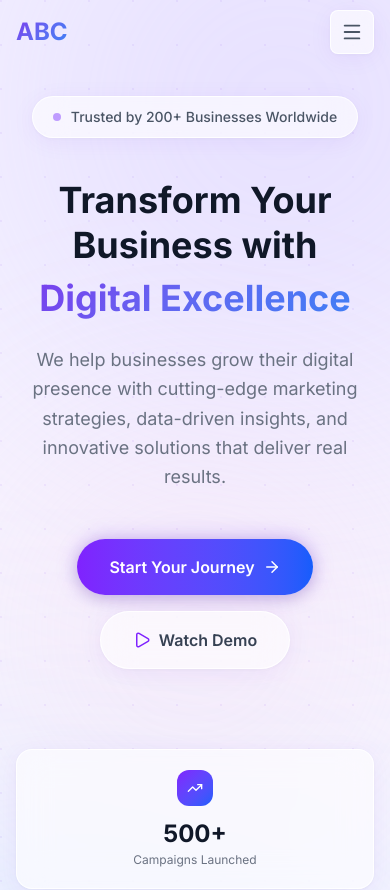
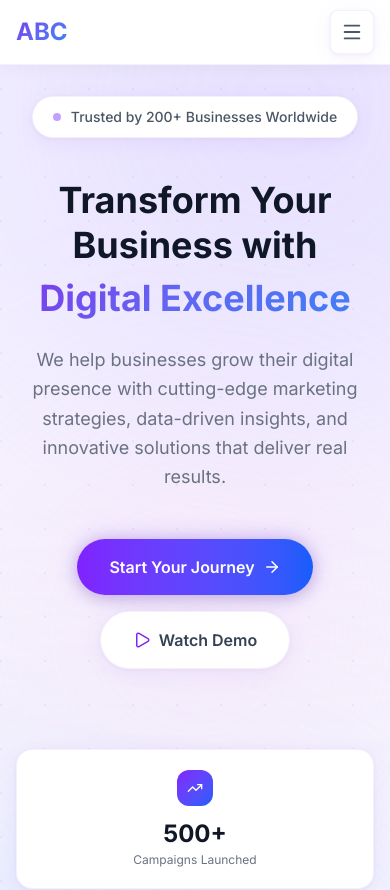
Before and after one commit to smbhathiya/landing-page-2025, a Next.js app: page / in a window 390 px wide. Shown: the top 890 px of the page. Built offline with nearby package versions, Linux system fonts and the light colour scheme.

Commit message:
feat: add global CSS utility classes and interactive responsive header component

```diff
--- a/app/globals.css
+++ b/app/globals.css
@@ -18,28 +18,22 @@ body {
   font-family: var(--font-inter), Arial, Helvetica, sans-serif;
 }
 
-/* ── Glass utilities (light theme) ── */
+/* ── Card utilities ── */
 .glass-card {
-  background: rgba(255, 255, 255, 0.6);
-  backdrop-filter: blur(16px);
-  -webkit-backdrop-filter: blur(16px);
-  border: 1px solid rgba(255, 255, 255, 0.85);
+  background: #ffffff;
+  border: 1px solid rgba(124, 58, 237, 0.08);
   box-shadow: 0 4px 24px rgba(109, 40, 217, 0.06), 0 1px 4px rgba(0, 0, 0, 0.04);
 }
 
 .glass-strong {
-  background: rgba(255, 255, 255, 0.75);
-  backdrop-filter: blur(24px);
-  -webkit-backdrop-filter: blur(24px);
-  border: 1px solid rgba(255, 255, 255, 0.9);
+  background: #ffffff;
+  border: 1px solid rgba(124, 58, 237, 0.1);
   box-shadow: 0 8px 32px rgba(109, 40, 217, 0.08), 0 2px 8px rgba(0, 0, 0, 0.04);
 }
 
 .glass-nav {
-  background: rgba(255, 255, 255, 0.82);
-  backdrop-filter: blur(20px);
-  -webkit-backdrop-filter: blur(20px);
-  border-bottom: 1px solid rgba(255, 255, 255, 0.7);
+  background: #ffffff;
+  border-bottom: 1px solid rgba(124, 58, 237, 0.08);
   box-shadow: 0 1px 20px rgba(0, 0, 0, 0.05);
 }
 
--- a/components/Header.tsx
+++ b/components/Header.tsx
@@ -1,18 +1,28 @@
 'use client';
 
-import { useState, useEffect } from 'react';
+import { useState, useEffect, useRef } from 'react';
 import { motion, AnimatePresence } from 'framer-motion';
 import { Menu, X } from 'lucide-react';
 
 const Header = () => {
-  const [isScrolled, setIsScrolled] = useState(false);
+  const [hidden, setHidden] = useState(false);
   const [isMobileMenuOpen, setIsMobileMenuOpen] = useState(false);
+  const lastScrollY = useRef(0);
 
   useEffect(() => {
     const handleScroll = () => {
-      setIsScrolled(window.scrollY > 50);
+      const currentScrollY = window.scrollY;
+      // Hide when scrolling down past 80px, show when scrolling up
+      if (currentScrollY > lastScrollY.current && currentScrollY > 80) {
+        setHidden(true);
+        setIsMobileMenuOpen(false);
+      } else {
+        setHidden(false);
+      }
+      lastScrollY.current = currentScrollY;
     };
-    window.addEventListener('scroll', handleScroll);
+
+    window.addEventListener('scroll', handleScroll, { passive: true });
     return () => window.removeEventListener('scroll', handleScroll);
   }, []);
 
@@ -27,12 +37,10 @@ const Header = () => {
 
   return (
     <motion.header
-      initial={{ y: -100 }}
-      animate={{ y: 0 }}
-      transition={{ duration: 0.6, ease: 'easeOut' }}
-      className={`fixed top-0 left-0 right-0 z-50 transition-all duration-300 ${
-        isScrolled ? 'glass-nav' : 'bg-transparent'
-      }`}
+      initial={{ y: '-100%' }}
+      animate={{ y: hidden ? '-100%' : '0%' }}
+      transition={{ duration: 0.35, ease: 'easeInOut' }}
+      className="fixed top-0 left-0 right-0 z-50 glass-nav"
     >
       <div className="max-w-7xl mx-auto px-4 sm:px-6 lg:px-8 w-full">
         <div className="flex items-center h-16 lg:h-20 justify-between gap-2">
@@ -92,11 +100,7 @@ const Header = () => {
             exit={{ x: '-100%' }}
             transition={{ type: 'tween', duration: 0.3 }}
             className="lg:hidden fixed top-0 left-0 w-full h-full z-[70]"
-            style={{
-              background: 'rgba(247, 245, 255, 0.97)',
-              backdropFilter: 'blur(24px)',
-              WebkitBackdropFilter: 'blur(24px)',
-            }}
+            style={{ background: '#f7f5ff' }}
           >
             <div className="flex flex-col h-full">
               <div className="flex justify-between items-center p-6 border-b border-violet-100">
```
